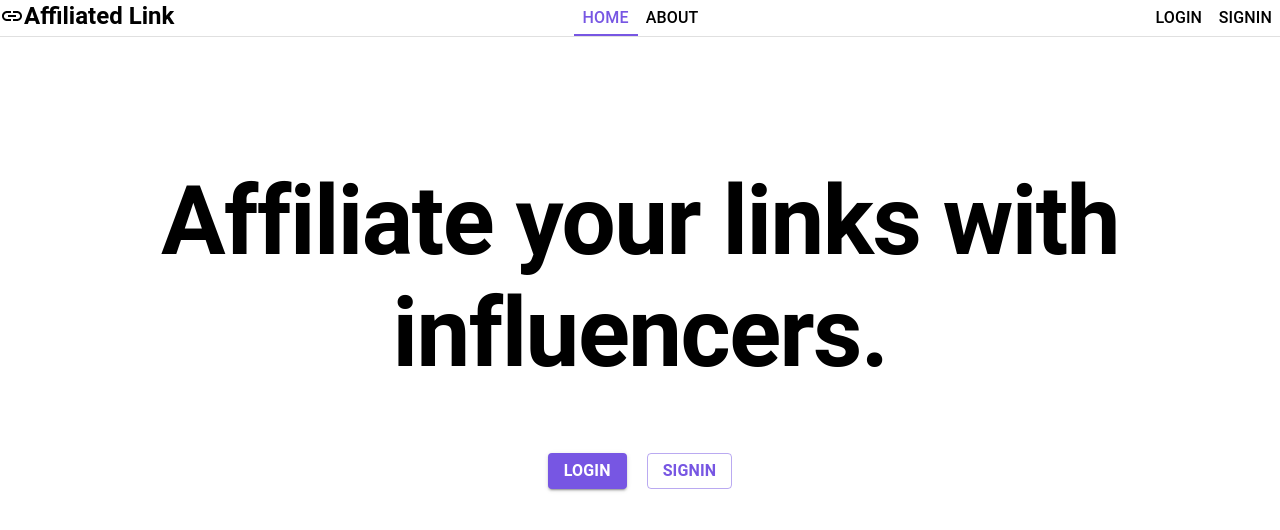
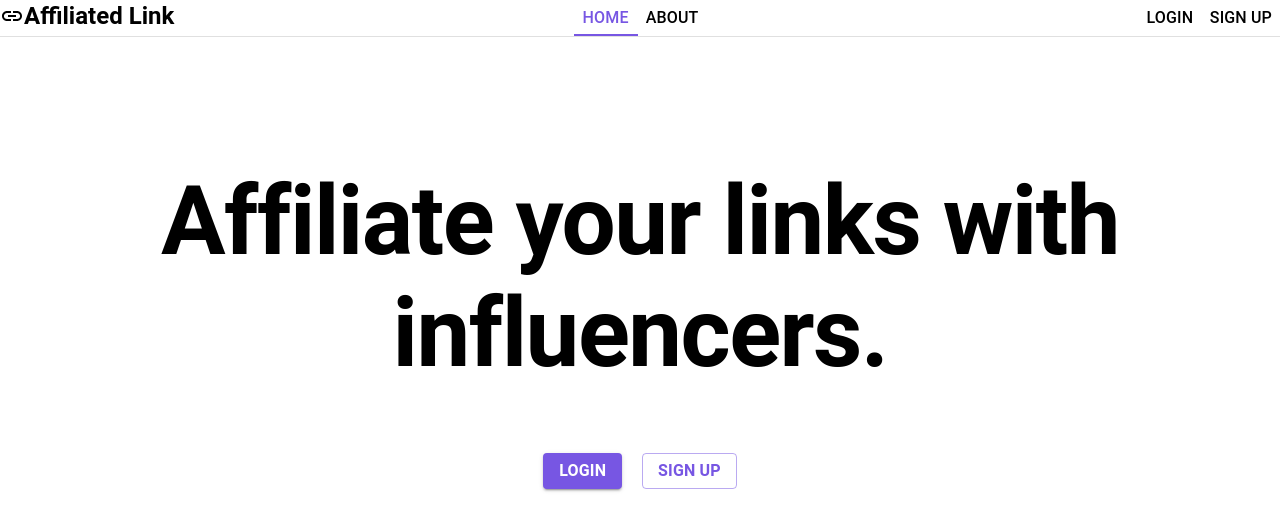
Before and after one commit to VisheshPandita/al-ui, a React (Create React App) app: page / in a window 1280 px wide. Shown: the top 530 px of the page. Built offline with nearby package versions, Linux system fonts and the light colour scheme.

Commit message:
Sign in  ->  sign up

```diff
--- a/src/AffiliatedLink.tsx
+++ b/src/AffiliatedLink.tsx
@@ -4,7 +4,7 @@ import About from "./pages/About/About";
 import Navbar from "./components/Navbar/Navbar";
 import Profile from "./pages/Profile/Profile";
 import Login from "./pages/Login/Login";
-import Signin from "./pages/Signin/Signin";
+import Signin from "./pages/Signup/Signup";
 
 function AffiliatedLink() {
   return (
--- a/src/components/Navbar/Navbar.tsx
+++ b/src/components/Navbar/Navbar.tsx
@@ -54,7 +54,7 @@ const Navbar = () => {
           {!isAuth && (
             <NavLink to="/signin" style={NavLinkStyles}>
               <ButtonWrapper>
-                <Typography fontWeight={"500"}>SignIn</Typography>
+                <Typography fontWeight={"500"}>Sign Up</Typography>
               </ButtonWrapper>
             </NavLink>
           )}
--- a/src/pages/LandingPage/LandingPage.tsx
+++ b/src/pages/LandingPage/LandingPage.tsx
@@ -17,7 +17,7 @@ const LandingPage = () => {
           <Typography fontWeight={"bold"}>Login</Typography>
         </Button>
         <Button component={Link} to={"/signin"} variant="outlined">
-          <Typography fontWeight={"bold"}>Signin</Typography>
+          <Typography fontWeight={"bold"}>Sign Up</Typography>
         </Button>
       </Box>
     </Box>
--- a/src/pages/Signin/Signin.tsx
+++ b/src/pages/Signup/Signup.tsx
@@ -1,6 +1,6 @@
 import { Box, Button, TextField, Typography } from "@mui/material";
 import { useFormik } from "formik";
-import { signinValidationSchema } from "./Signin.utils";
+import { signinValidationSchema } from "./Signup.utils";
 
 const Signin = () => {
   const onSubmit = (values: any) => {
@@ -33,7 +33,7 @@ const Signin = () => {
         marginBottom={"20px"}
         fontWeight={"bold"}
       >
-        Sign In
+        Sign Up
       </Typography>
       <form onSubmit={formik.handleSubmit}>
         <Box
```
Also changed, not shown: src/pages/Signup/Signup.utils.ts (renamed from src/pages/Signin/Signin.utils.ts).
